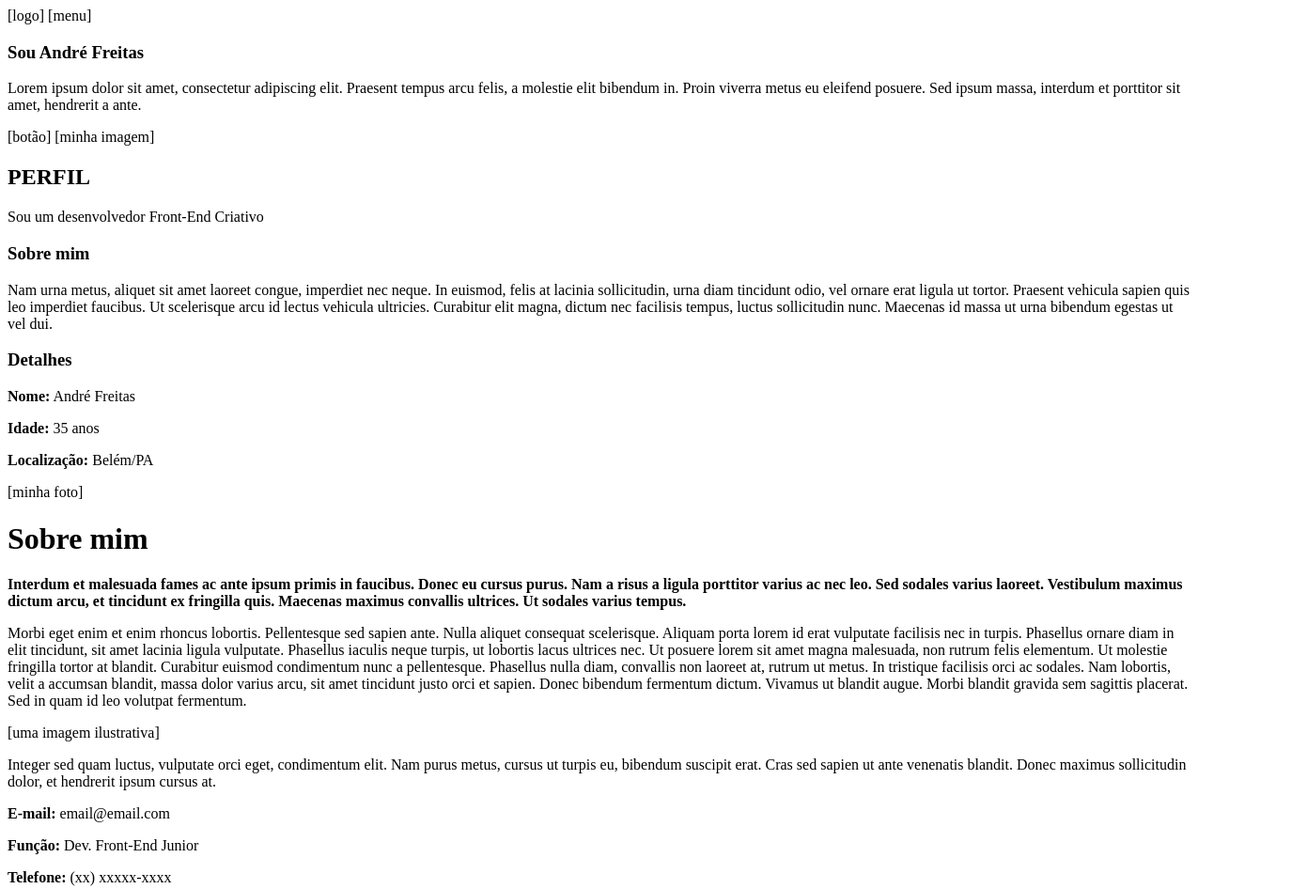
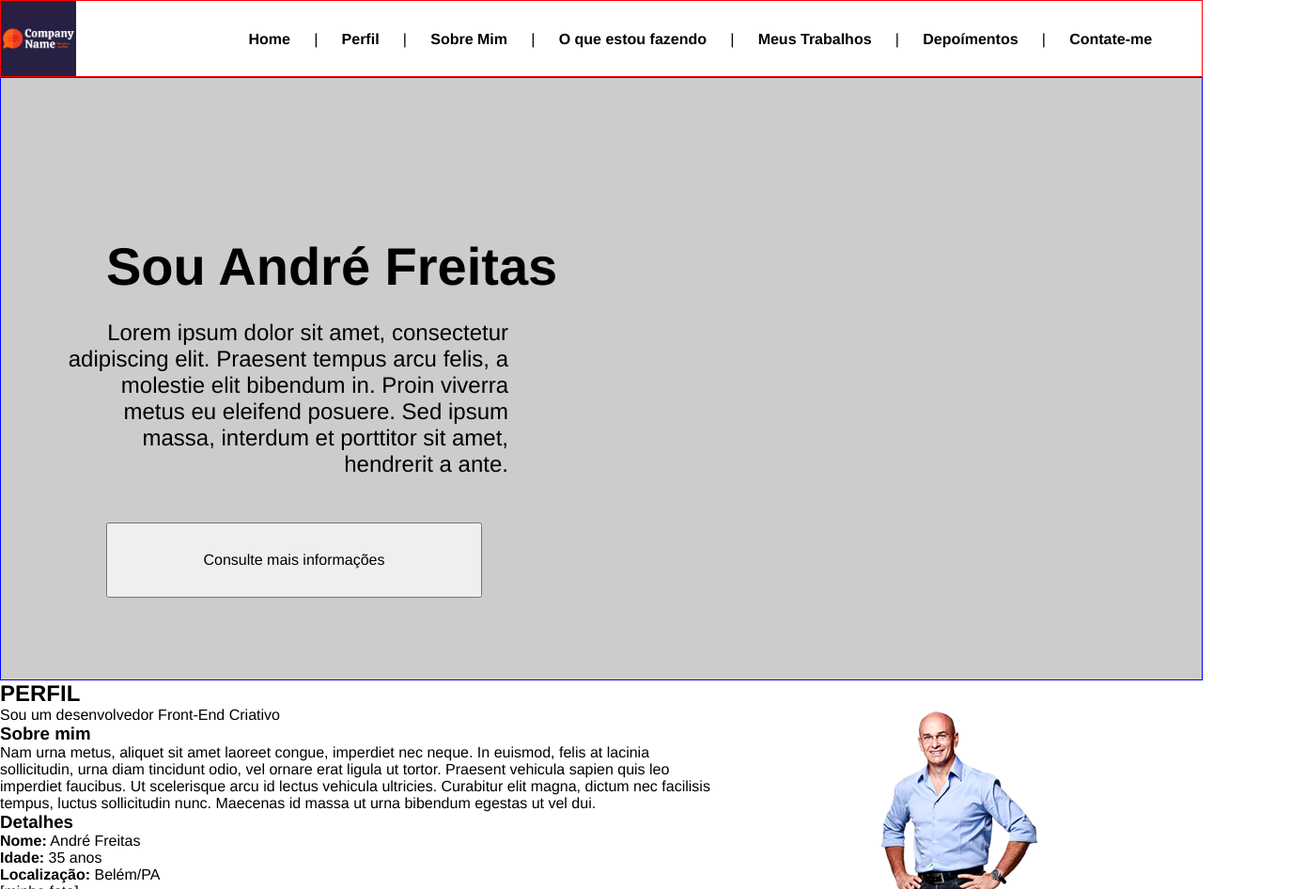
Before and after one commit to andreodon2/meu-site, a plain HTML site: page index.html in a window 1280 px wide. Shown: the top 946 px of the page at 94% size, 1391 px wide, since content can reach past the window. Drawn offline with Linux system fonts and the light colour scheme.

Commit message:
Início da estilização com problemas no posicionamento das imagens

```diff
--- a/css/style.css
+++ b/css/style.css
@@ -0,0 +1,78 @@
+/* FORMATAÇÃO GERAL */
+* {
+    margin: 0;
+    padding: 0;
+    font-family: 'Franklin Gothic Medium', 'Arial Narrow', Arial, sans-serif;
+}
+
+/* FORMATAÇÃO DO CABEÇALHO */
+
+.cabecalho{
+    height: 5em;
+    border: 1px solid red;
+}
+
+.logo{
+    width: 5em;
+    float: left;
+}
+
+.menu{
+    float: right;
+    padding: 2em;
+}
+
+a{
+    text-decoration: none;
+}
+
+.menu a{
+    padding: 1.3em;
+    color:black;
+    font-weight: bold;
+}
+
+.menu a:hover{
+    background: #ccc;
+    color:white;
+    font-weight: bold;
+}
+
+/* FORMATAÇÃO APRESENTAÇÃO */
+
+.show{
+    border: 1px solid blue;
+    height: 40em;
+    background: #ccc;
+}
+
+.show>h3{
+    font-size: 3.5em;
+    position: relative;
+    top: 3em;
+    left: 2em;
+}
+
+.show>p{
+    font-size: 1.5em;
+    width: 20em;
+    text-align: right;
+    position: relative;
+    top: 8em;
+    left: 2.5em;
+}
+
+.show>.botao{
+    font-size: 1em;
+    width: 25em;
+    height: 5em;
+    position: relative;
+    top: 15em;
+    left: 7em;
+}
+
+.apresentacao>.pessoa{
+    float: right;
+    align-items: self-end;
+    justify-content: right;
+}
--- a/index.html
+++ b/index.html
@@ -11,14 +11,18 @@
     <div id="corpo">
         <div id="apresentacao">
             <header class="cabecalho">
-                [logo]
-                [menu]
+                <img src="img/logo.png" alt="" class="logo">
+                <nav class="menu">
+                    <a href="index.html">Home</a> | <a href="perfil.html">Perfil</a> | <a href="sobre-mim.html">Sobre Mim</a> | <a href="fazendo.html">O que estou fazendo</a> | <a href="trabalhos.html">Meus Trabalhos</a> | <a href="depoimentos.html">Depoímentos</a> | <a href="contato.html">Contate-me</a>
+                </nav>
             </header>
-            <div class="show">
-                <h3>Sou André Freitas</h3>
-                <p>Lorem ipsum dolor sit amet, consectetur adipiscing elit. Praesent tempus arcu felis, a molestie elit bibendum in. Proin viverra metus eu eleifend posuere. Sed ipsum massa, interdum et porttitor sit amet, hendrerit a ante.</p>
-                [botão]
-                [minha imagem]
+            <div class="apresentacao">
+                <div class="show">
+                    <h3>Sou André Freitas</h3>
+                    <p>Lorem ipsum dolor sit amet, consectetur adipiscing elit. Praesent tempus arcu felis, a molestie elit bibendum in. Proin viverra metus eu eleifend posuere. Sed ipsum massa, interdum et porttitor sit amet, hendrerit a ante.</p>
+                    <button class="botao">Consulte mais informações</button>
+                </div>
+                <img src="img/pessoa.png" class="pessoa" alt="">
             </div>
         </div>
 
```
Also changed, not shown: img/logo.png (added), img/pessoa.png (added), 1 other file.
